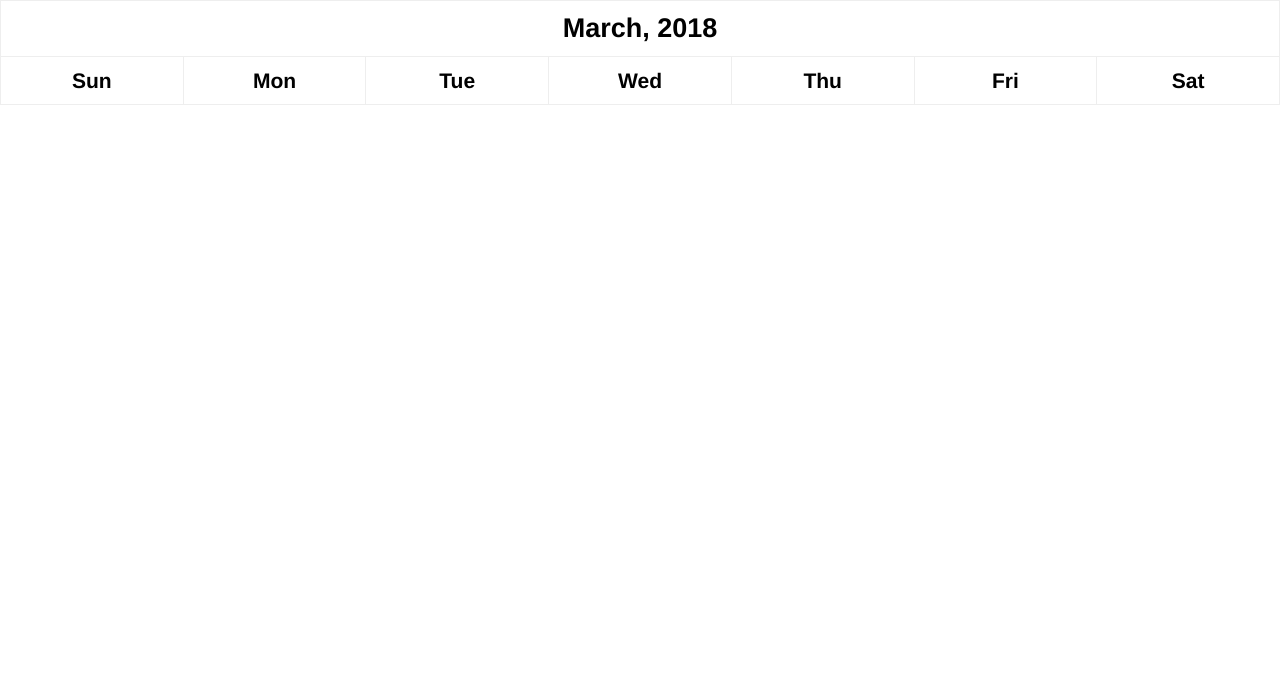
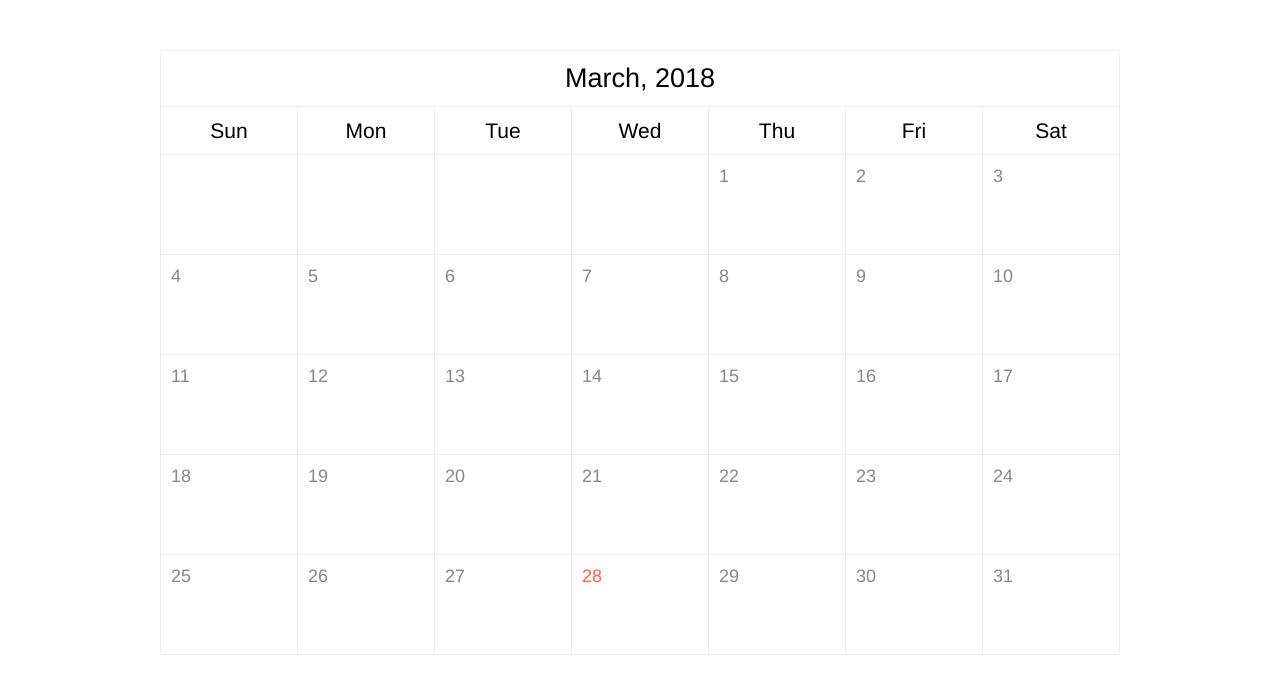
Before and after one commit to realigork/react_redux_calendar, a React app: page / in a window 1280 px wide. Shown: the top 694 px of the page. Built offline with nearby package versions, Linux system fonts and the light colour scheme.

Commit message:
Add Row and Cell components

```diff
--- a/src/App.css
+++ b/src/App.css
@@ -1,4 +1,4 @@
 .wrapper {
-  width: 1280px;
+  width: 960px;
   margin: 0 auto;
 }
--- a/src/components/calendar/calendar.css
+++ b/src/components/calendar/calendar.css
@@ -7,9 +7,10 @@ th, td {
   width: 100%;
   table-layout: fixed;
   border-collapse: collapse;
+  margin: 50px 0;
 }
 
 .calendar td {
-  height: 140px;
+  height: 100px;
   vertical-align: top;
 }
--- /dev/null
+++ b/src/components/calendar/cell.css
@@ -0,0 +1,8 @@
+td {
+  color: #888;
+}
+
+.isActive {
+  color: tomato;
+  font-weight: 500;
+}
--- /dev/null
+++ b/src/components/calendar/cell.jsx
@@ -0,0 +1,14 @@
+import React from 'react';
+
+import classes from './cell.css';
+
+const Cell = ({ day, isCurrent }) => {
+  const activeClass = isCurrent ? classes.isActive : null;
+  return (
+    <td className={activeClass}>
+      <h4>{day}</h4>
+    </td>
+  );
+};
+
+export default Cell;
--- a/src/components/calendar/index.jsx
+++ b/src/components/calendar/index.jsx
@@ -1,4 +1,7 @@
 import React, { Component } from 'react';
+
+import Row from './row';
+import Cell from './cell';
 
 import {
   weekdays,
@@ -26,7 +29,7 @@ class Calendar extends Component {
     const dateObj = getCurrentDateObj();
     const totalDays = getMonthTotal(dateObj.year, dateObj.month);
     const firstDayIndex = getFirstDayIndex(dateObj.year, dateObj.month);
-    const days = getDays(totalDays, firstDayIndex);
+    const days = getDays(totalDays, dateObj.day, firstDayIndex);
     this.setState({
       details: { ...dateObj },
       days
@@ -41,7 +44,7 @@ class Calendar extends Component {
 
   renderDays(row) {
     return row.map((item, index) => {
-      return <td key={item.day}>{item.day}</td>
+      return <Cell key={item.day} day={item.day} isCurrent={item.isCurrent} />
     });
   }
 
@@ -52,7 +55,7 @@ class Calendar extends Component {
 
     return transformed.map((row, index) => {
       const days = this.renderDays(row);
-      return <tr key={index}>{days}</tr>
+      return <Row key={index}>{days}</Row>
     });
   }
 
@@ -64,7 +67,6 @@ class Calendar extends Component {
     return (
       <div className={classes.calendarWrapper}>
         <table className={classes.calendar}>
-          {/* Render caption: Month, Year */}
           <thead>
             <tr>
               <th colSpan="7">
--- /dev/null
+++ b/src/components/calendar/row.jsx
@@ -0,0 +1,7 @@
+import React from 'react';
+
+const Row = (props) => {
+  return <tr>{props.children}</tr>
+};
+
+export default Row;
--- a/src/index.css
+++ b/src/index.css
@@ -16,4 +16,5 @@ html, body {
 h1, h2, h3, h4, h5, h6 {
   margin: 0;
   padding: 0;
+  font-weight: 300;
 }
```
Also changed, not shown: src/components/calendar/row.css (added).
